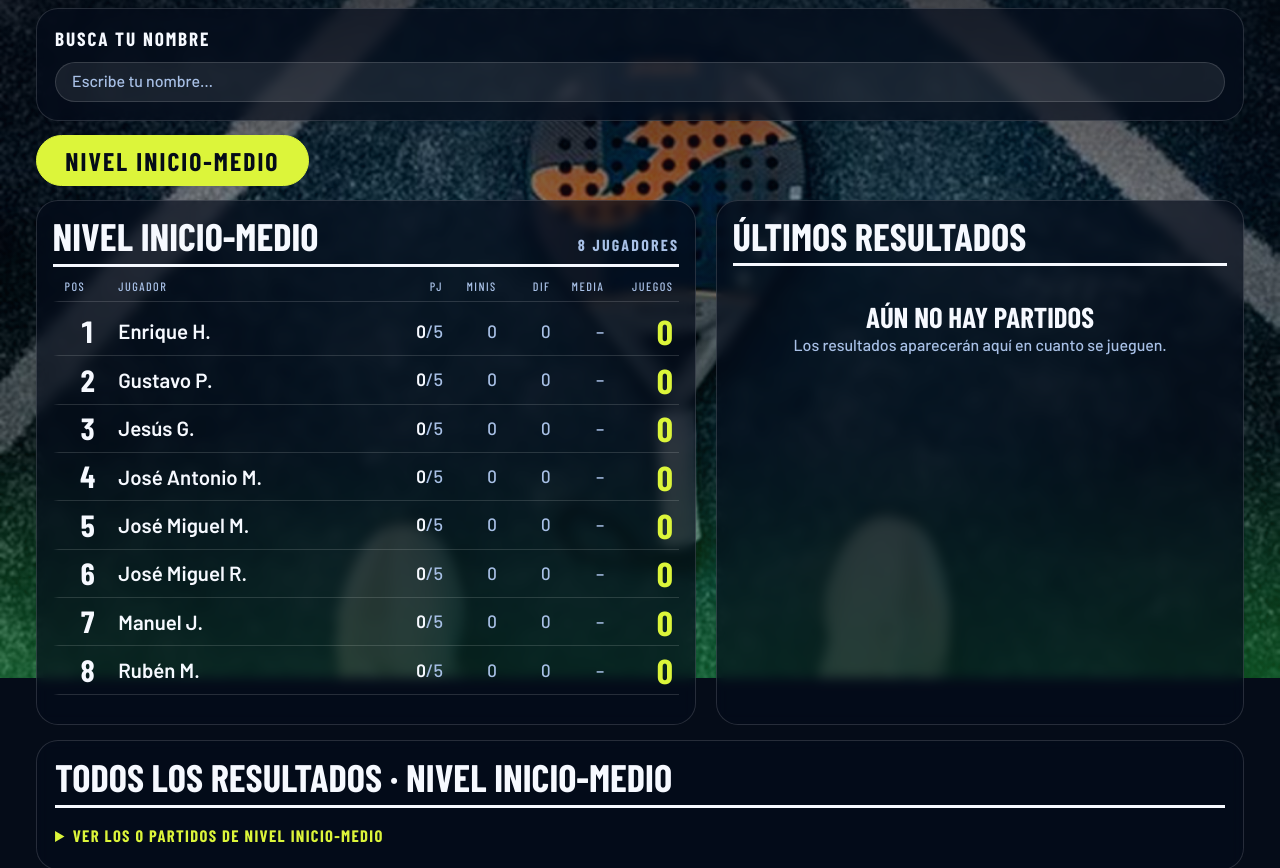
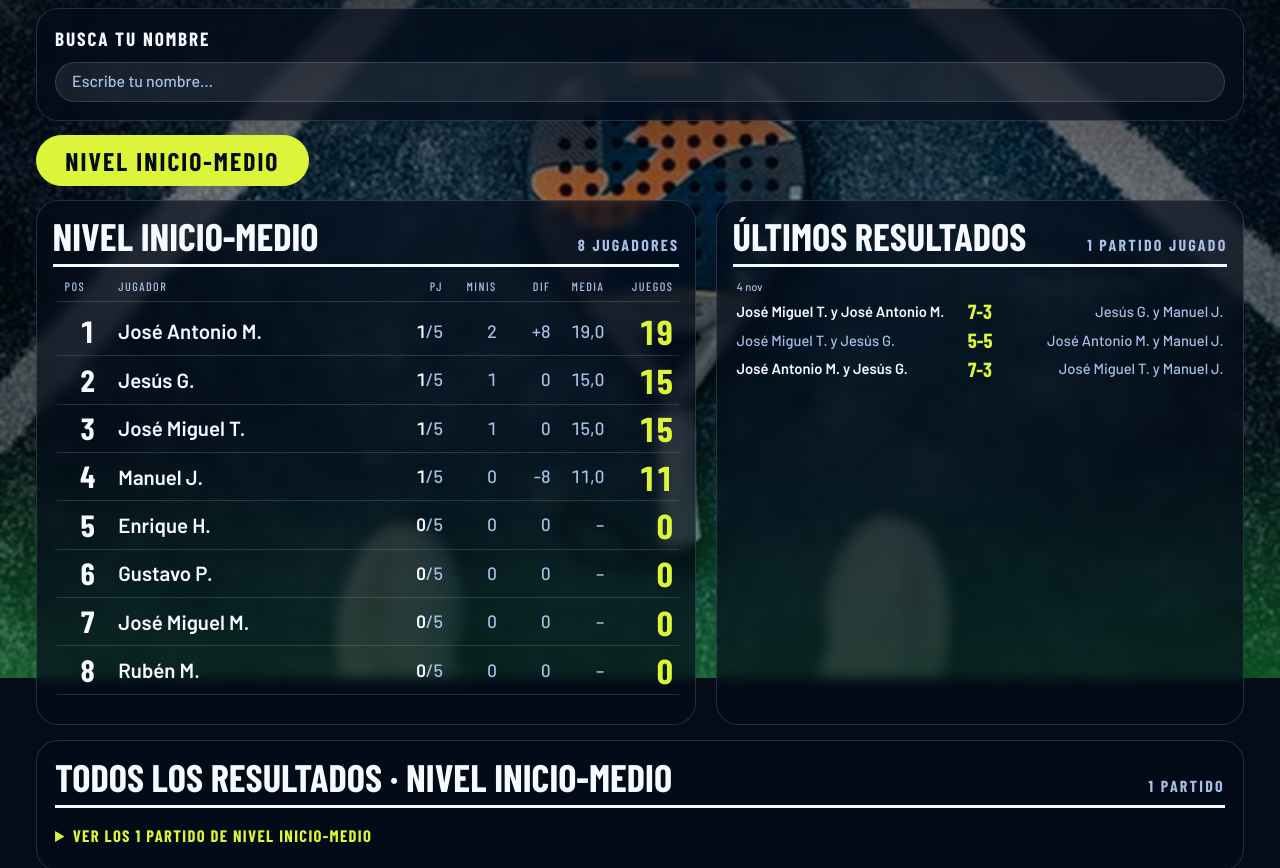
Before and after one commit to altomirapadelvip/liga-padel-altomira, a plain HTML site: page index.html in a window 1280 px wide. Shown: the part 122-990 px from the top of the page. Drawn offline with nearby package versions, Linux system fonts and the light colour scheme; a web font is replaced by a local one.

Commit message:
Resultado: primer partido de la liga (4 nov)

```diff
--- a/index.html
+++ b/index.html
@@ -197,7 +197,7 @@ td.yo{background:repeating-linear-gradient(45deg,transparent 0 4px,rgba(255,255,
 </div>
 
 <script>
-const D={"liga": {"temporada": "Nov–Dic 2026", "plazo": "del 2 de noviembre al 21 de diciembre", "updated": "2026-11-04T10:30:00+01:00", "demo": false}, "reglas": {"partidos": 5, "suben": 2, "bajan": 2}, "divisiones": [{"id": "1", "nombre": "Nivel inicio-medio", "jugadores": ["Enrique H.", "Gustavo P.", "Jesús G.", "José Antonio M.", "José Miguel R.", "José Miguel M.", "Manuel J.", "Rubén M."]}], "partidos": []};
+const D={"liga": {"temporada": "Nov–Dic 2026", "plazo": "del 2 de noviembre al 21 de diciembre", "updated": "2026-11-04T10:40:00+01:00", "demo": false}, "reglas": {"partidos": 5, "suben": 2, "bajan": 2}, "divisiones": [{"id": "1", "nombre": "Nivel inicio-medio", "jugadores": ["Enrique H.", "Gustavo P.", "Jesús G.", "José Antonio M.", "José Miguel T.", "José Miguel M.", "Manuel J.", "Rubén M."]}], "partidos": [{"div": "1", "fecha": "2026-11-04", "minis": [{"a": ["José Miguel T.", "José Antonio M."], "b": ["Jesús G.", "Manuel J."], "ja": 7, "jb": 3}, {"a": ["José Miguel T.", "Jesús G."], "b": ["José Antonio M.", "Manuel J."], "ja": 5, "jb": 5}, {"a": ["José Antonio M.", "Jesús G."], "b": ["José Miguel T.", "Manuel J."], "ja": 7, "jb": 3}]}]};
 const $=id=>document.getElementById(id);
 const h=(t,p,...k)=>{const e=document.createElement(t);Object.assign(e,p||{});k.flat().forEach(x=>x!=null&&e.append(x));return e};
 let di=0,pausa=0,yo=null;
```
